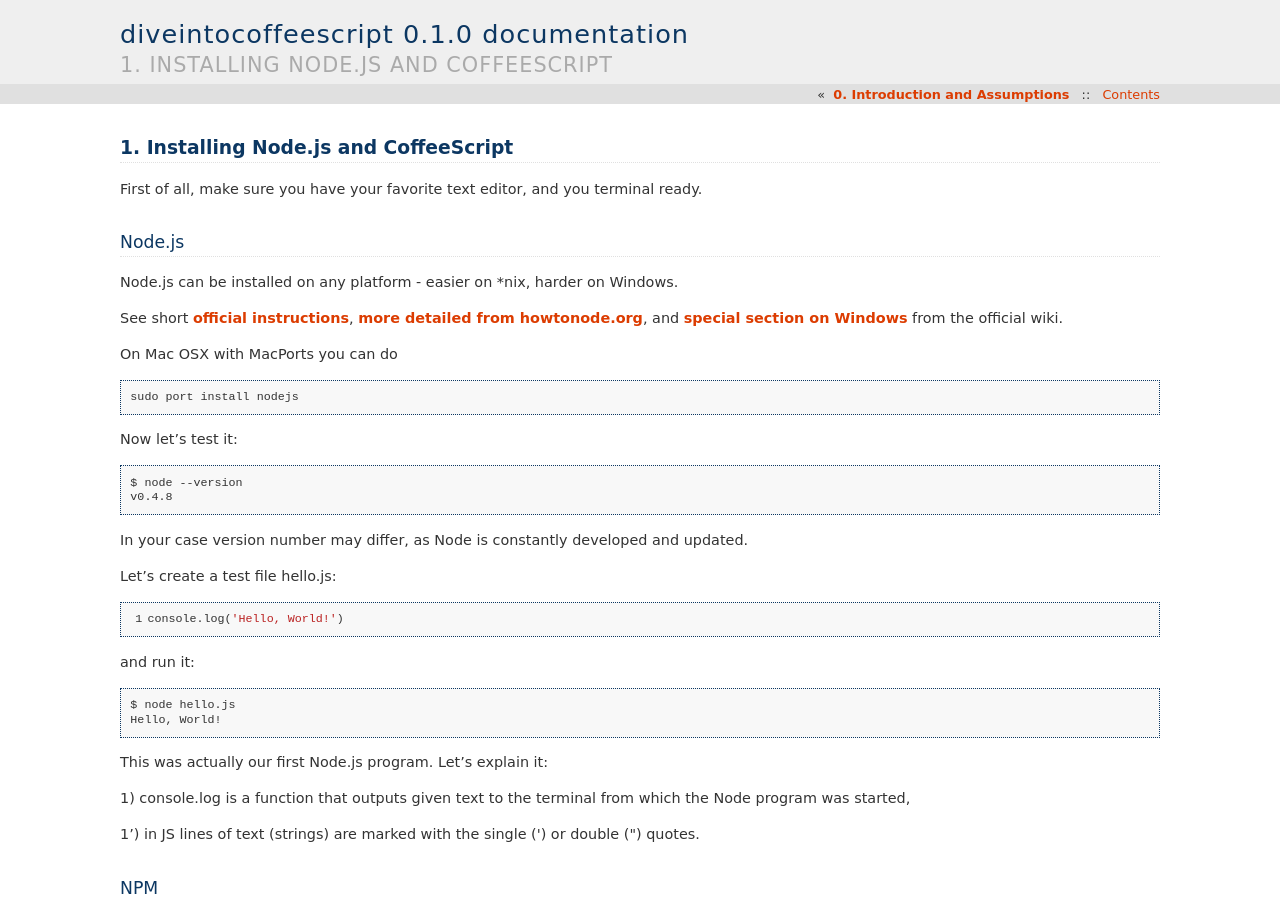
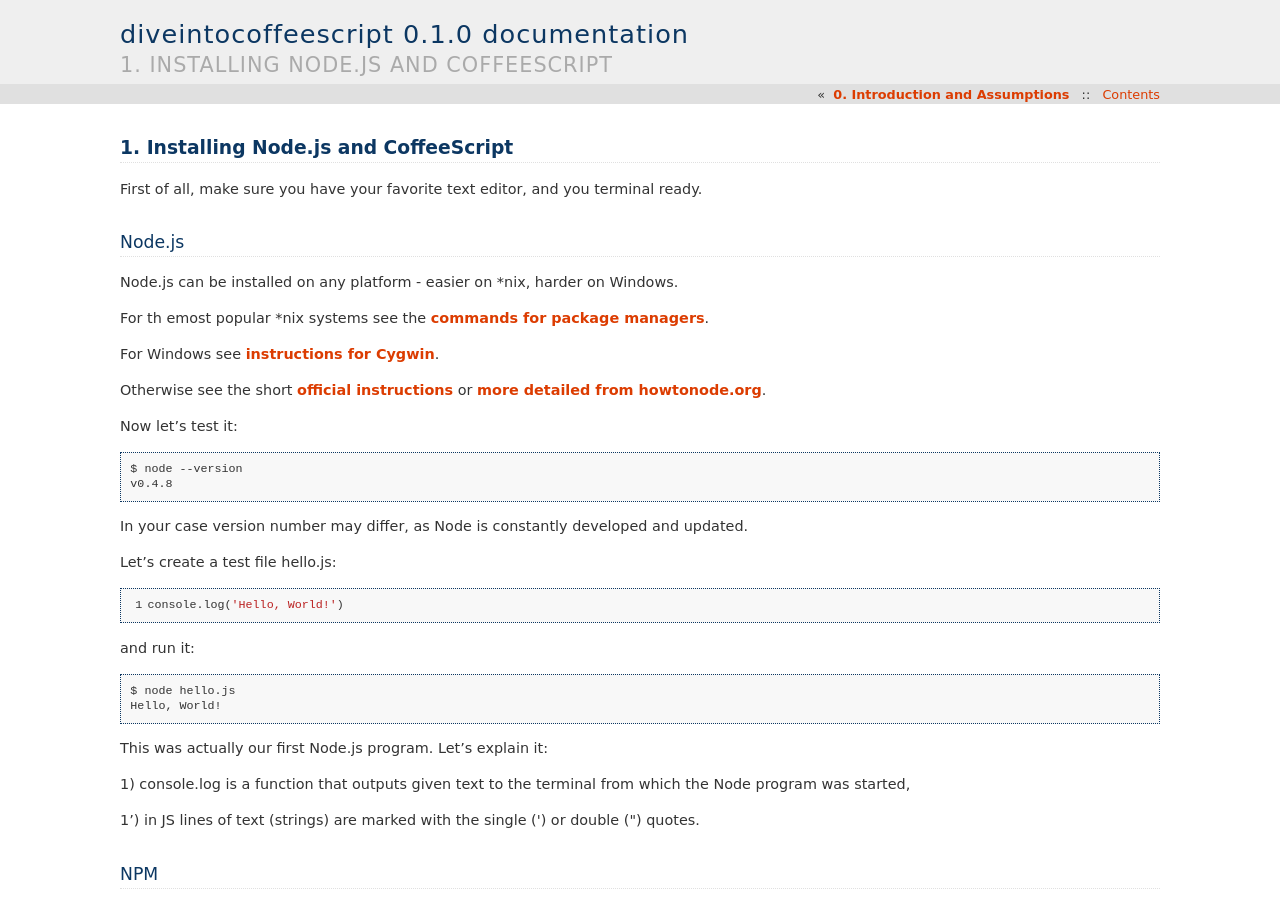
Before and after one commit to emirotin/diveintocoffeescript, a Sphinx documentation site: the page built from source/chap1.rst, in a window 1280 px wide and 900 px high. Built offline with Sphinx 7.4.7, drawn with Linux system fonts in a browser that asks for light colours.

Commit message:
installation section reworked

```diff
--- a/source/chap1.rst
+++ b/source/chap1.rst
@@ -11,15 +11,13 @@
 
 Node.js can be installed on any platform - easier on \*nix, harder on Windows.
 
-See short `official instructions <https://github.com/joyent/node/wiki/Installation>`_,
-`more detailed from howtonode.org <http://howtonode.org/how-to-install-nodejs>`_,
-and `special section on Windows <https://github.com/joyent/node/wiki/Building-node.js-on-Cygwin-(Windows)>`_
-from the official wiki.
+For th emost popular \*nix systems see the
+`commands for package managers <https://github.com/joyent/node/wiki/Installing-Node.js-via-package-manager>`_.
 
-On Mac OSX with MacPorts you can do
-::
+For Windows see `instructions for Cygwin <https://github.com/joyent/node/wiki/Building-node.js-on-Cygwin-(Windows)>`_.
 
-    sudo port install nodejs
+Otherwise see the short `official instructions <https://github.com/joyent/node/wiki/Installation>`_ or
+`more detailed from howtonode.org <http://howtonode.org/how-to-install-nodejs>`_.
 
 Now let's test it::
 
```
Also changed, not shown: 4 other files.
